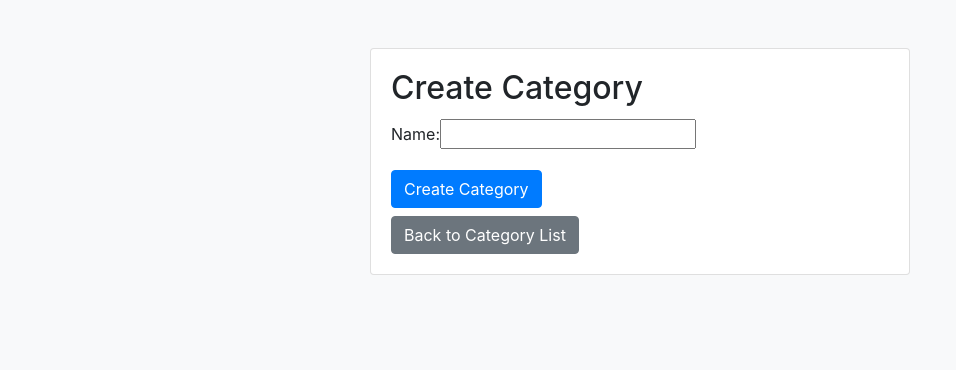
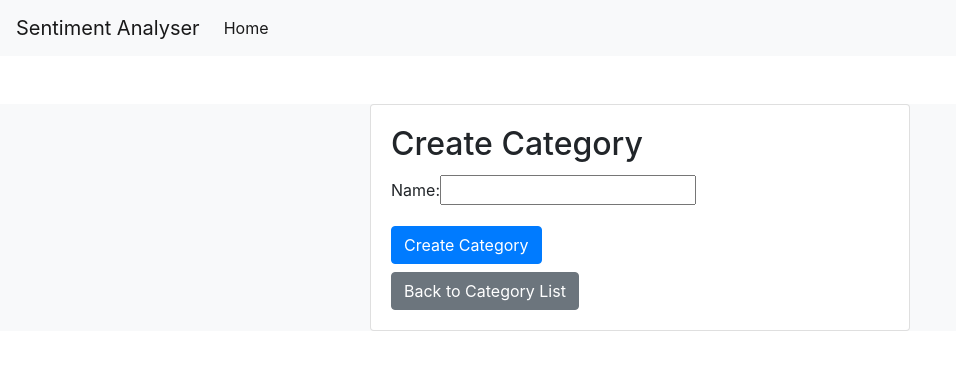
Before and after one commit to aswinkumarpm/sentiment_analysis, a Django app: page /create/ in a window 1280 px wide. Shown: the top 370 px of the page, without its empty margins (0-956 px from the left). Run offline with Django 3.2, Linux system fonts and the light colour scheme; some libraries are stand-ins or nearby versions.

Commit message:
created a nav bar

```diff
--- /dev/null
+++ b/src/templates/base.html
@@ -0,0 +1,38 @@
+{% load static %}
+
+<!DOCTYPE html>
+<html lang="en">
+<head>
+    <link rel="stylesheet" href="style.css">
+    <title>Sentiment Analyser </title>
+    <meta charset="UTF-8">
+    <meta name="viewport" content="width=device-width, initial-scale=1.0">
+    <link rel="stylesheet" href="https://stackpath.bootstrapcdn.com/bootstrap/4.5.2/css/bootstrap.min.css">
+    <link rel="stylesheet" href="{% static 'css/custom.css' %}">
+</head>
+
+<body>
+<nav class="navbar navbar-expand-lg navbar-light bg-light">
+  <a class="navbar-brand" href="/">Sentiment Analyser</a>
+  <button class="navbar-toggler" type="button" data-toggle="collapse" data-target="#navbarText" aria-controls="navbarText" aria-expanded="false" aria-label="Toggle navigation">
+    <span class="navbar-toggler-icon"></span>
+  </button>
+  <div class="collapse navbar-collapse" id="navbarText">
+    <ul class="navbar-nav mr-auto">
+      <li class="nav-item active">
+        <a class="nav-link" href="/">Home <span class="sr-only"></span></a>
+      </li>
+
+    </ul>
+
+  </div>
+</nav>
+
+        {% block content %}{% endblock %}
+
+    <script src="https://code.jquery.com/jquery-3.5.1.slim.min.js"></script>
+<script src="https://cdn.jsdelivr.net/npm/@popperjs/core@2.0.8/dist/umd/popper.min.js"></script>
+<script src="https://stackpath.bootstrapcdn.com/bootstrap/4.5.2/js/bootstrap.min.js"></script>
+<script src="{% static 'js/custom.js' %}"></script>
+</body>
+</html>
--- a/src/templates/category_new.html
+++ b/src/templates/category_new.html
@@ -1,11 +1,9 @@
+{% extends "base.html" %}
+{% load static %}
 
-<!DOCTYPE html>
-<html lang="en">
-<head>
-    <title>Create Category</title>
-    <link rel="stylesheet" href="https://stackpath.bootstrapcdn.com/bootstrap/4.5.2/css/bootstrap.min.css">
-</head>
-<body class="bg-light">
+{% block content %}
+
+<div class="bg-light">
 
     <div class="container mt-5">
         <div class="row justify-content-center">
@@ -32,9 +30,6 @@
         </div>
     </div>
 
-<script src="https://code.jquery.com/jquery-3.5.1.slim.min.js"></script>
-<script src="https://cdn.jsdelivr.net/npm/@popperjs/core@2.0.8/dist/umd/popper.min.js"></script>
-<script src="https://stackpath.bootstrapcdn.com/bootstrap/4.5.2/js/bootstrap.min.js"></script>
 
-</body>
-</html>
+</div>
+{% endblock %}
```
Also changed, not shown: src/templates/category_list.html (+15 -23 lines), db.sqlite3. Lines whose indentation alone changed are shown as unchanged.
